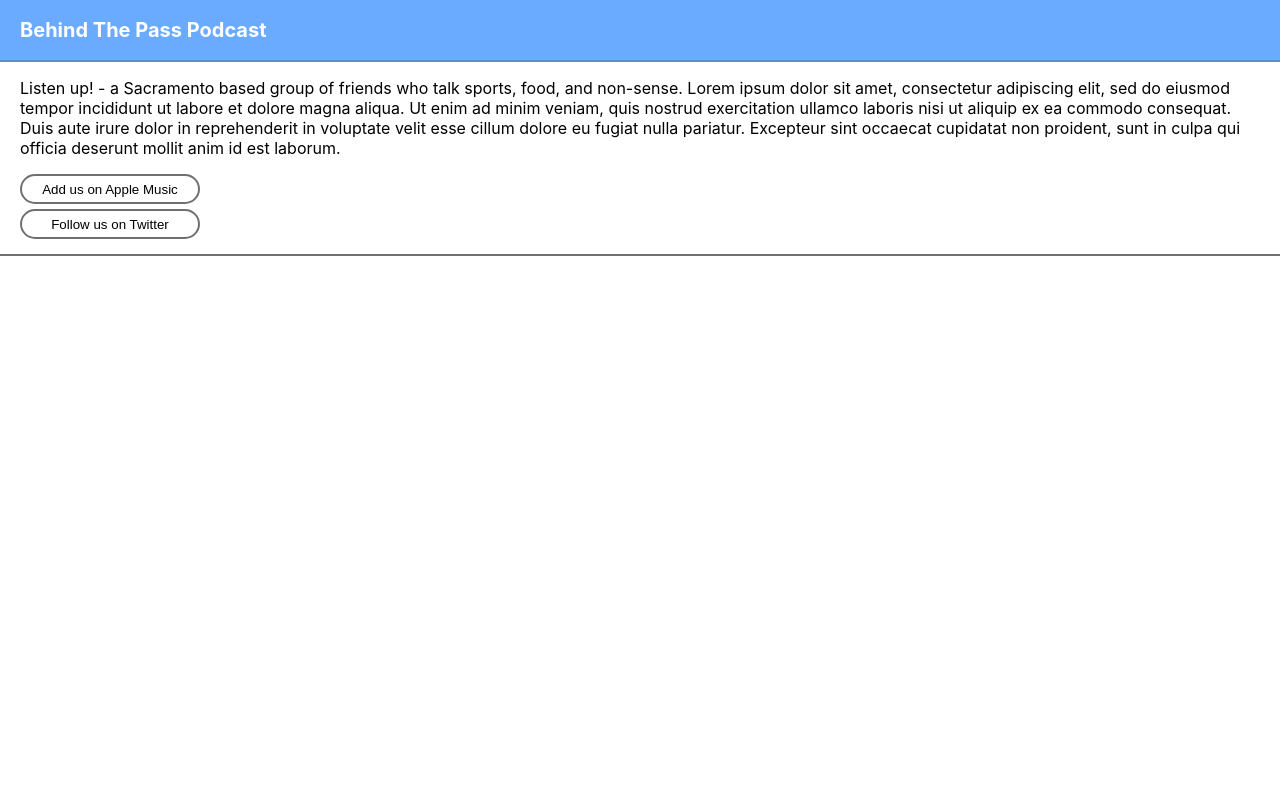
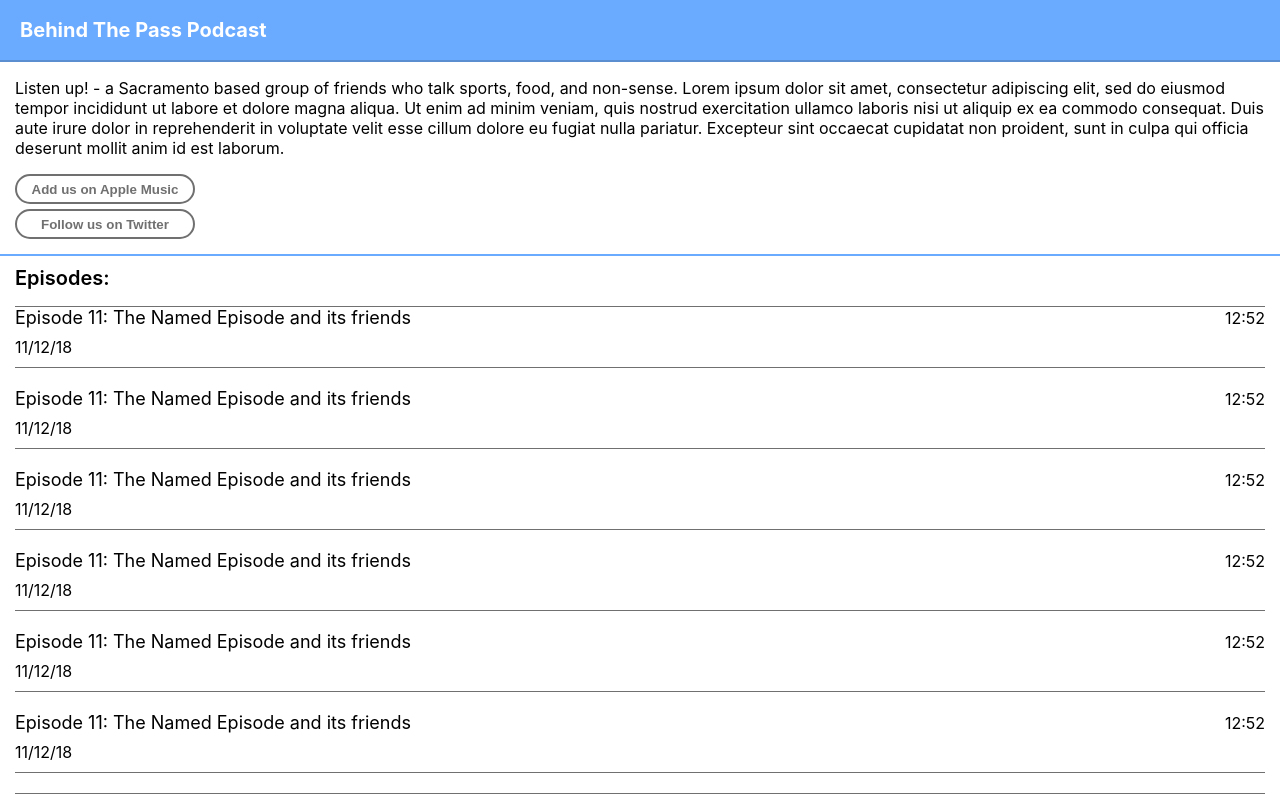
Before and after one commit to Lazd53/BehindThePassPodcast, a React (Create React App) app: page / in a window 1280 px wide. Shown: the top 812 px of the page. Built offline with nearby package versions, Linux system fonts and the light colour scheme.

Commit message:
Add Episodes area and single episode basic bar
TODO: Functionality, expanded episode description

```diff
--- a/src/components/App.js
+++ b/src/components/App.js
@@ -3,12 +3,14 @@ import './App.scss';
 
 import BtpHeader from './BtpHeader';
 import BtpMain from './BtpMain';
+import Episodes from './Episodes';
 
 function App() {
   return (
     <div className="App">
       <BtpHeader />
       <BtpMain />
+      <Episodes />
     </div>
   );
 }
--- a/src/components/App.scss
+++ b/src/components/App.scss
@@ -1,5 +1,5 @@
-/* GLOBAL VARIABLES */
 $color-primary: #6AAAFF;
+$color-primary-dark: #5B8ED1;
 $color-secondary: #707070;
 $title-font: 30px;
 $lg-font: 20px;
@@ -19,15 +19,16 @@ header {
   height: 60px;
   padding-left: 20px;
   align-items: center;
-  border-bottom: 2px solid #5B8ED1;
+  border-bottom: 2px solid $color-primary-dark;
   h1{
     font-size: $lg-font;
   }
 }
 
 main {
-  padding: 0 20px 15px 20px;
-  border-bottom: 2px solid $color-secondary;
+  padding: 0 15px 15px 15px;
+  box-sizing: content-box;
+  border-bottom: 2px solid $color-primary;
   .social-media-btn-container{
     display: flex;
     flex-direction: column;
@@ -36,10 +37,12 @@ main {
     .social-media-button{
       width: 180px;
       height: 30px;
+      font-weight: bolder;
       display: flex;
       justify-content: center;
       align-items: center;
       background: white;
+      color: $color-secondary;
       border: 2px solid $color-secondary;
       border-radius: 15px;
     }
@@ -50,3 +53,44 @@ main {
     }
   }
 }
+
+.section-episodes{
+  padding: 0 15px 15px 15px;
+  .section-title{
+    font-size: $lg-font;
+    font-weight: 600;
+    margin: 10px 0;
+  }
+  .section-episodes-container{
+    padding: 0;
+    border: 1px  $color-secondary;
+    border-style: solid none solid none;
+    .single-episode{
+      margin-bottom: 20px;
+      border-bottom: 1px solid $color-secondary;
+      .episode-title-line{
+        display: grid;
+        grid-template-columns: auto 50px;
+        grid-template-rows: 30px 30px;
+        align-items: baseline;
+        .episode-title{
+          margin: 0;
+          padding-right: 5px;
+          font-size: $md-font;
+          font-weight: normal;
+          overflow: hidden;
+          white-space: nowrap;
+          text-overflow: ellipsis;
+        }
+        .episode-runtime{
+          margin: 0;
+          text-align: right;
+        }
+        .episode-date{
+          margin: 0;
+          align-self: flex-start;
+        }
+      }
+    }
+  }
+}
--- /dev/null
+++ b/src/components/Episode.js
@@ -0,0 +1,20 @@
+import React from 'react';
+
+class Episode extends React.Component{
+
+  render(){
+    return(
+      <article className="single-episode">
+        <div className="episode-title-line">
+          <h3 className="episode-title">Episode 11: The Named Episode and its friends</h3>
+          <p className="episode-runtime">12:52</p>
+          <p className="episode-date">11/12/18</p>
+        </div>
+        <div className="episode-description">
+        </div>
+      </article>
+    )
+  }
+}
+
+export default Episode;
--- /dev/null
+++ b/src/components/Episodes.js
@@ -0,0 +1,19 @@
+import React from 'react';
+
+import Episode from './Episode'
+
+class Episodes extends React.Component{
+
+  render(){
+    return(
+      <section className="section-episodes">
+        <h2 className="section-title">Episodes:</h2>
+        <ul className="section-episodes-container">
+          {["","","", "","",""].map(x => <Episode/>)}
+        </ul>
+      </section>
+    )
+  }
+}
+
+export default Episodes;
```
